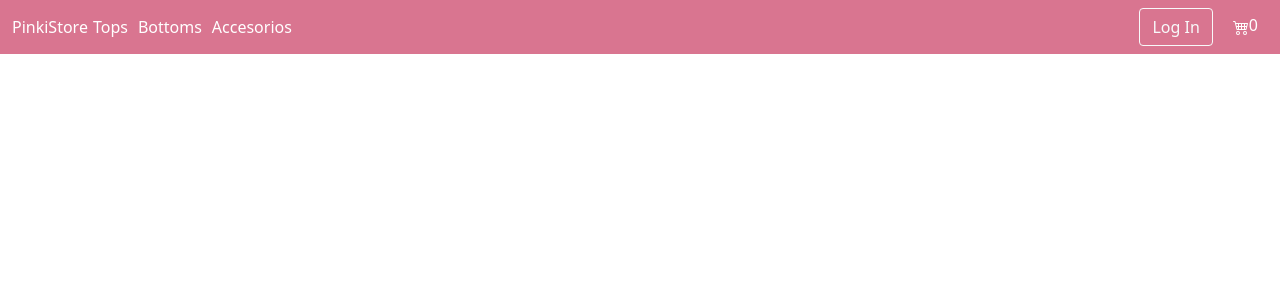
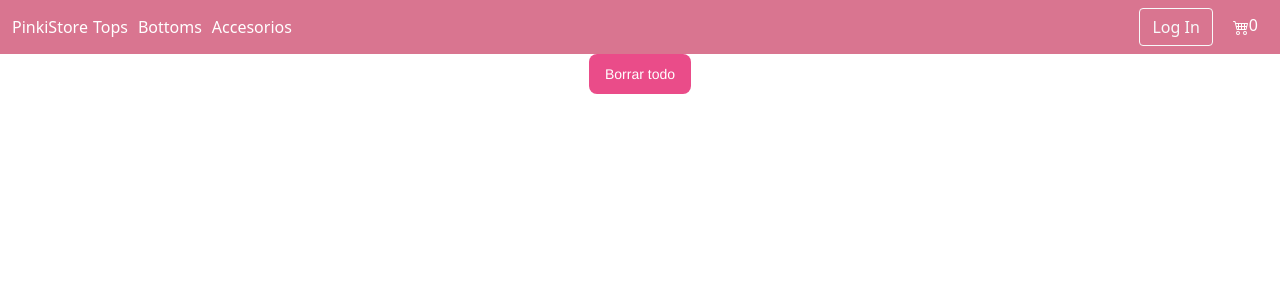
Before and after one commit to vivianafb/ReactApp, a React (Create React App) app: page /cart in a window 1280 px wide. Shown: the top 300 px of the page. Built offline with nearby package versions, Linux system fonts and the light colour scheme.

Commit message:
Desafio10

```diff
--- /dev/null
+++ b/src/components/Cart/Cart.css
@@ -0,0 +1,32 @@
+
+.deleteButton{
+
+    background-color: #EA4C89;
+    border-radius: 8px;
+    border-style: none;
+    box-sizing: border-box;
+    color: #FFFFFF;
+    cursor: pointer;
+    display: inline-block;
+    font-family: "Haas Grot Text R Web", "Helvetica Neue", Helvetica, Arial, sans-serif;
+    font-size: 14px;
+    font-weight: 500;
+    height: 40px;
+    line-height: 20px;
+    list-style: none;
+    margin: 0;
+    outline: none;
+    padding: 10px 16px;
+    position: relative;
+    text-align: center;
+    text-decoration: none;
+    transition: color 100ms;
+    vertical-align: baseline;
+    user-select: none;
+    -webkit-user-select: none;
+    touch-action: manipulation;
+  }
+
+  .deleteItemFromCart{
+      float: right;
+  }
--- a/src/components/Cart/Cart.js
+++ b/src/components/Cart/Cart.js
@@ -1,15 +1,21 @@
-import React, { useContext } from 'react'
-import Item from '../Item/Item'
-import { CarritoContext } from '../../context/CartProvider'
+import React, { useContext } from "react";
+import Item from "../Item/Item";
+import "./Cart.css";
+import { CarritoContext } from "../../context/CartProvider";
 function Cart() {
-  const { cartItems } = useContext(CarritoContext);
+  const { cartItems, clear,removeItem } = useContext(CarritoContext);
 
   return (
+    <div>
+
 
       <div className="product__grid">
-        {cartItems.map((e)=>
-        <section className="items">
+        {cartItems.map((e) => (
+          <section className="items" >
             <div className="items__content container container--pall">
+              <div>
+                <button className="deleteItemFromCart" onClick={() =>removeItem(e.id)}>x</button>
+              </div>
               {/* <div
         className="item__image"
         style={{ backgroundImage: `url(${e.image})` }}
@@ -18,16 +24,17 @@ function Cart() {
                 <div className="item__title">{e.name}</div>
                 <div className="item__price">${e.price}</div>
 
-            <div className="item__description">
-              Cantidad: {e.quantity}
-            </div>
-
+                <div className="item__description">Cantidad: {e.quantity}</div>
               </div>
             </div>
-      </section>)}
+          </section>
+        ))}
       </div>
-
-  )
+      <button className="deleteButton" onClick={clear}>
+        Borrar todo
+      </button>
+    </div>
+  );
 }
 
-export default Cart
+export default Cart;
--- a/src/context/CartProvider.js
+++ b/src/context/CartProvider.js
@@ -2,9 +2,7 @@ import { createContext, useState } from "react";
 export const CarritoContext = createContext();
 
 const CartProvider = ({ children, item }) => {
-  const [products, setProducts] = useState([]);
   const [cartItems, setCartItems] = useState([]);
-  const [quantityItems, setQuantityItems] = useState([]);
   const [carrito, setCarrito] = useState([]);
 
   function addToCarrito(item, quantity) {
@@ -12,20 +10,23 @@ const CartProvider = ({ children, item }) => {
 
     if (!resultado) {
       let cantItems = { ...item, quantity };
-      setQuantityItems([...quantityItems, quantity]);
       setCartItems([...cartItems, cantItems]);
     } else {
-       let pro = cartItems.find((i) => i.id === item.id)
+      let pro = cartItems.find((i) => i.id === item.id);
       let total = pro.quantity + quantity;
 
-      let update = cartItems.map((e) => {
+      let newArray = [...cartItems]
+      setCartItems([]);
+      let update = newArray.map((e) => {
         if (e.id === item.id) {
-          return { ...e,quantity: total };
+          return {...e,quantity: total };
         }
-        return cartItems;
+        return newArray;
       });
-      setCartItems(update)
-      console.log(cartItems)
+
+      setCartItems(update);
+
+      console.log(update);
     }
   }
   function removeItem(itemId) {
@@ -33,11 +34,15 @@ const CartProvider = ({ children, item }) => {
     setCartItems(result);
   }
 
+  function clear(){
+    setCartItems([])
+  }
+
   function isInCart(itemId) {
     return cartItems.some((i) => i.id === itemId);
   }
   return (
-    <CarritoContext.Provider value={{ addToCarrito, carrito, cartItems }}>
+    <CarritoContext.Provider value={{ addToCarrito, carrito, cartItems,clear,removeItem }}>
       {children}
     </CarritoContext.Provider>
   );
```
Lines whose indentation alone changed are shown as unchanged.
